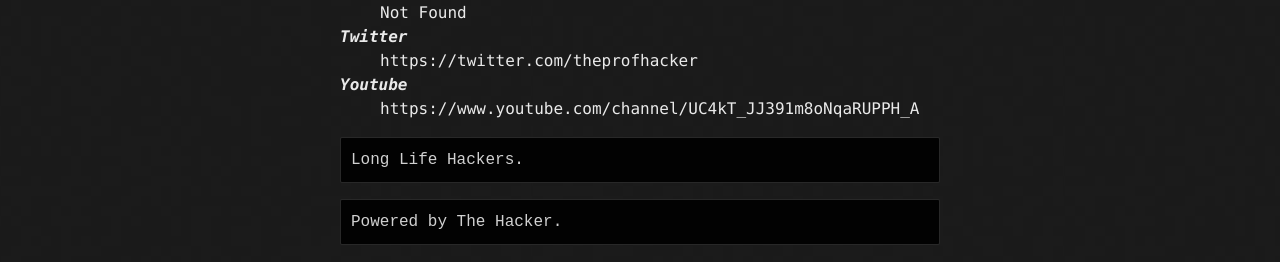
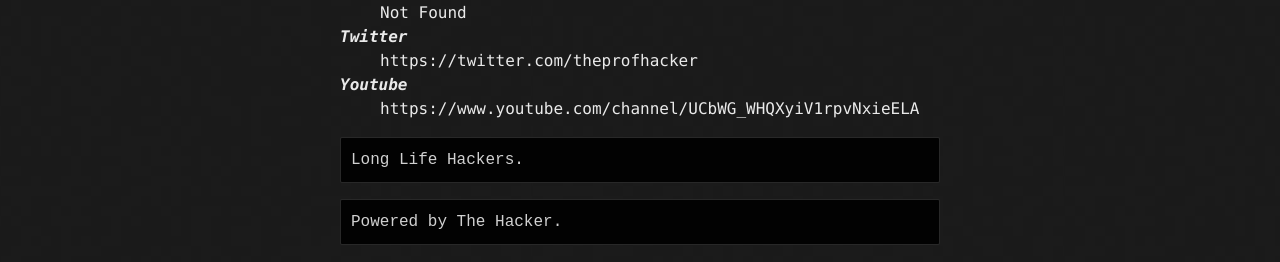
Before and after one commit to theprofhacker/thehacker, a Jekyll site: the page built from index.md, in a window 1280 px wide. Shown: the part 1119-1381 px from the top of the page. Built offline with Jekyll 4.4.1, drawn with Linux system fonts in a browser that asks for light colours; part of the change alters nothing that is shown.

Commit message:
Update index.md

````diff
--- a/index.md
+++ b/index.md
@@ -26,7 +26,7 @@ layout: default
 <dt>Twitter</dt>
 <dd>https://twitter.com/theprofhacker</dd>
 <dt>Youtube</dt>
-  <dd>https://www.youtube.com/channel/UC4kT_JJ391m8oNqaRUPPH_A</dd>
+  <dd>https://www.youtube.com/channel/UCbWG_WHQXyiV1rpvNxieELA</dd>
 </dl>
 
 ```
````
